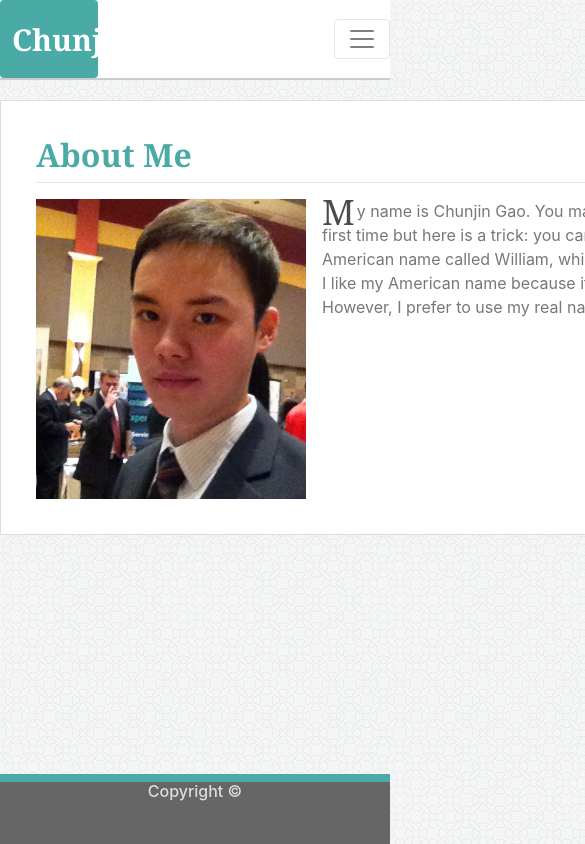
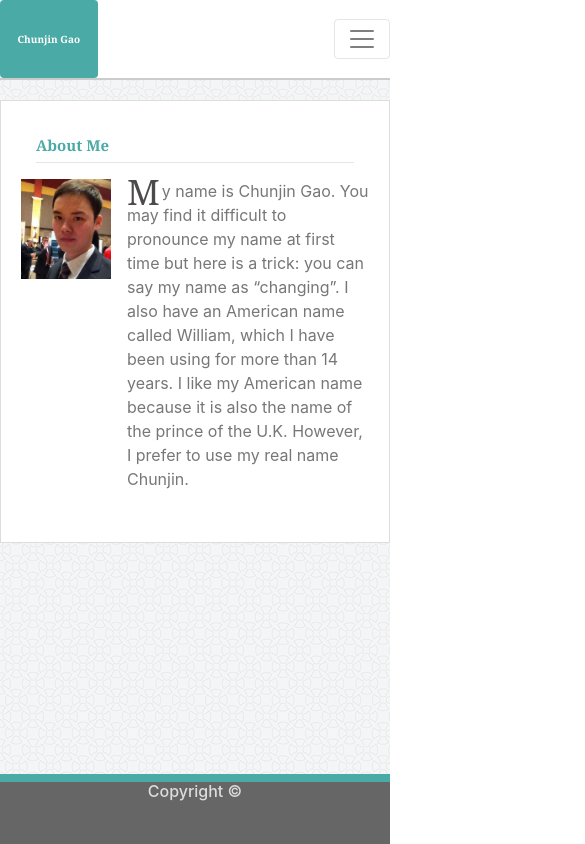
Before and after one commit to Barneybean/Bootstrap-Portfolio, a plain HTML site: page index.html in a window 390 px wide. Shown: the top 844 px of the page, 585 px wide, since content can reach past the window. Drawn offline with nearby package versions, Linux system fonts and the light colour scheme.

Commit message:
add @media

```diff
--- a/assets/css/Bootstrap-Portfolio.css
+++ b/assets/css/Bootstrap-Portfolio.css
@@ -35,6 +35,7 @@ nav{
 
 /* main boddy */
 .bio-box{
+    max-width: 100%;
     width: 960px;
     background-color:#ffffff;
     border: 1px solid #dddddd;
@@ -56,6 +57,11 @@ nav{
     padding-right: 2px;
     padding-left: 0px;
     padding-top: 3px;
+}
+
+.media img{
+    max-height: 80%;
+    max-width: 80%;
 }
 
 #profile-image{
@@ -100,3 +106,28 @@ h3{
     padding: 4px;
     text-align: center;
 }
+
+@media screen and (max-width:870px){
+    .btn-primary{
+        font-size:20px;
+    }
+    .aboutme{
+        font-size:20px;
+    }
+    .media img{
+        height:100px;
+        width: 90px;
+    }
+}
+@media screen and (max-width:610px){
+    .btn-primary{
+        font-size:10px;
+    }
+    .aboutme{
+        font-size:15px;
+    }
+    .media img{
+        height:100px;
+        width: 90px;
+    }
+}
--- a/index.html
+++ b/index.html
@@ -37,14 +37,16 @@
     <div class="container bio-box">
       <div class="row">
         <div class="col-md">
-          <h2 class="font-weight-bold">About Me</h2>
+          <h2 class="font-weight-bold aboutme">About Me</h2>
         </div>
       </div>
       <hr class="mt-0">
-      <div class="media">
-        <img class="align-self-start mr-3" src="assets/images/profile.jpg" height=300 width=270 alt="Chunjin Gao's Profile image">
-        <div class="media-body">
-          <p>My name is Chunjin Gao. You may find it difficult to pronounce my name at first time but here is a trick: you can say my name as “changing”. I also have an American name called William, which I have been using for more than 14 years. I like my American name because it is also the name of the prince of the U.K. However, I prefer to use my real name Chunjin.</p>
+      <div class="row">
+        <div class="media">
+          <img class="align-self-start mr-3" src="assets/images/profile.jpg" height=300 width=270 alt="Chunjin Gao's Profile image">
+          <div class="media-body">
+            <p>My name is Chunjin Gao. You may find it difficult to pronounce my name at first time but here is a trick: you can say my name as “changing”. I also have an American name called William, which I have been using for more than 14 years. I like my American name because it is also the name of the prince of the U.K. However, I prefer to use my real name Chunjin.</p>
+          </div>
         </div>
       </div>
     </div>
```
Also changed, not shown: 1 other file.
